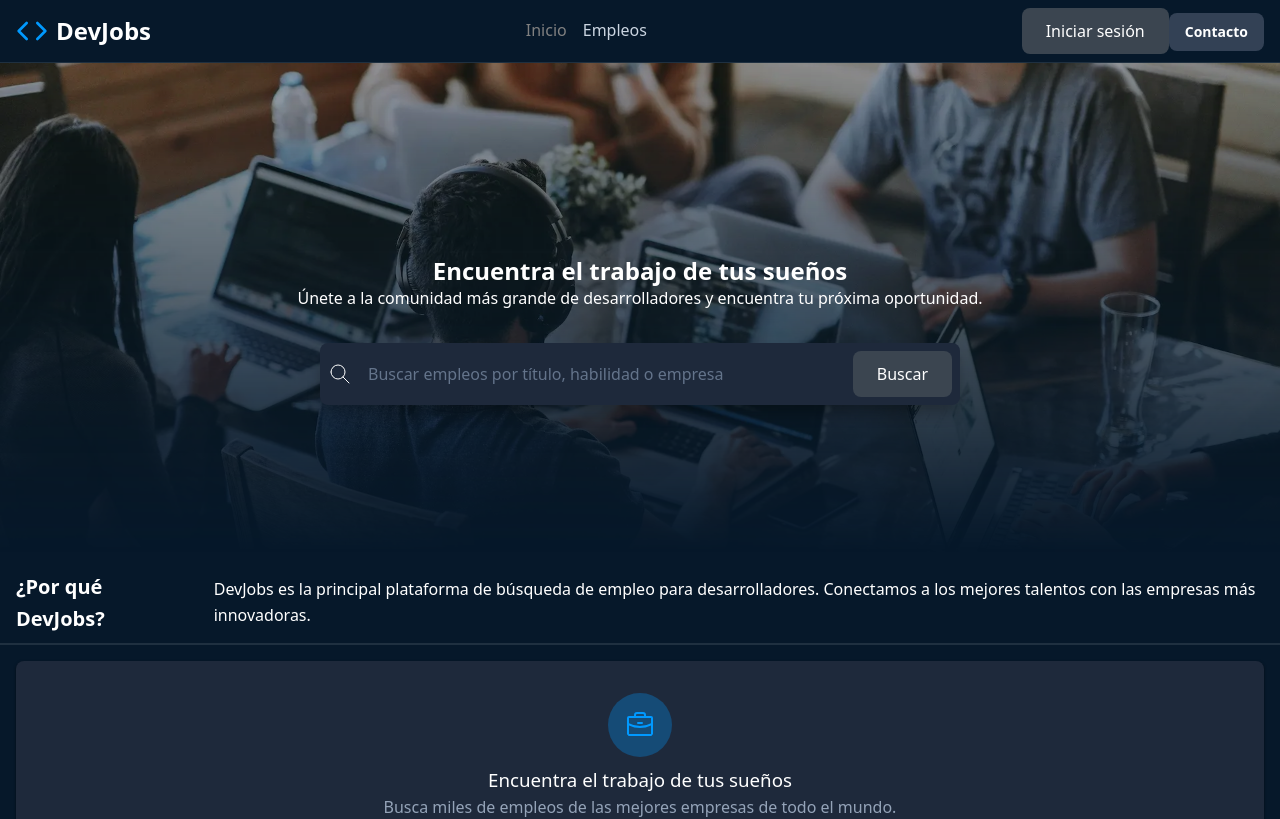
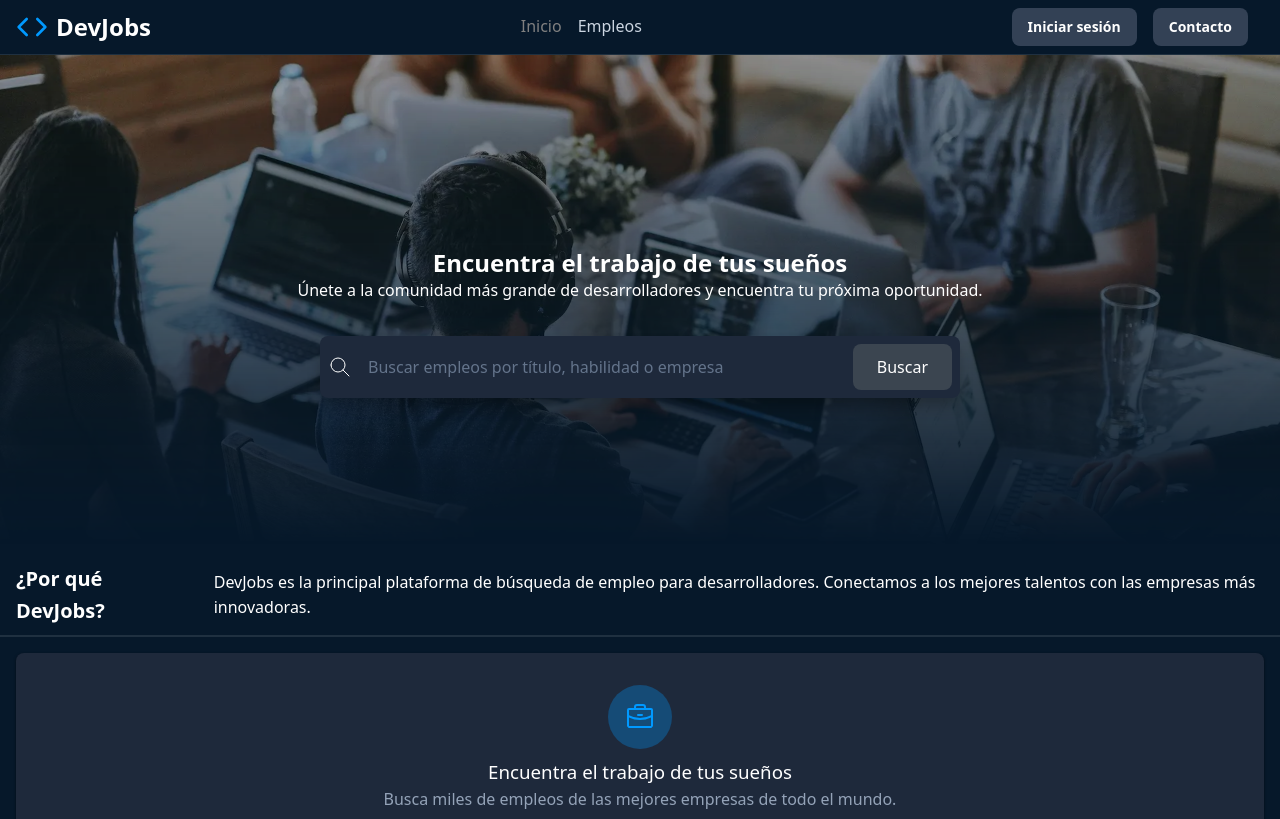
Before and after one commit to YouneKass/InfoJobs, a React (Vite) app: page / in a window 1280 px wide. Shown: the top 819 px of the page. Built offline with nearby package versions, Linux system fonts and the light colour scheme.

Commit message:
Integracion de store favoritos en la ui

```diff
--- a/src/components/Header.jsx
+++ b/src/components/Header.jsx
@@ -1,8 +1,14 @@
 import { NavLink } from "react-router"
 import { Link } from "./Link"
 import { useAuthStore } from "../store/authStore";
+import { useFavoritesStore } from "../store/favoritesStore";
 
 export function Header() {
+    const { isLoggedIn } = useAuthStore()
+    const { countFavorites } = useFavoritesStore()
+
+    const numberOfFavorites = countFavorites()
+
     return(
         <header>
             <Link href="/" style={{ textDecoration: 'none' }}>
@@ -17,8 +23,13 @@ export function Header() {
             </Link>
 
             <nav>
-                <NavLink className={({ isActive }) => isActive ? 'nav-link-active' : '' } to="/">Inicio</NavLink>
-                <NavLink className={({ isActive }) => isActive ? 'nav-link-active' : '' } to="/search">Empleos</NavLink>
+                <NavLink className={({ isActive }) => isActive ? 'nav-link-active' : '' } to="/"> Inicio </NavLink>
+                <NavLink className={({ isActive }) => isActive ? 'nav-link-active' : '' } to="/search"> Empleos </NavLink>
+                {
+                    isLoggedIn && (
+                        <NavLink className={({ isActive }) => isActive ? 'nav-link-active' : '' } to="/profile"> Perfil 🧑‍💼 {numberOfFavorites} </NavLink>
+                    )
+                }
             </nav>
 
 
@@ -26,7 +37,7 @@ export function Header() {
             <div>
                 <HeaderUserButton />
 
-                <NavLink className={({ isActive }) => isActive ? 'nav-link-active' : '' } to="/contact">Contacto</NavLink>
+                <NavLink className={({ isActive }) => isActive ? 'nav-link-active' : '' } to="/contact"> Contacto </NavLink>
             </div>
         </header>
     )
@@ -34,7 +45,8 @@ export function Header() {
 
 const HeaderUserButton = () => {
     const { isLoggedIn, login, logout } = useAuthStore()
+
     return  isLoggedIn
-        ? <button onClick={logout}>Cerrar sesión</button>
-        : <button onClick={login}>Iniciar sesión</button>
+        ? <a onClick={logout} style={{ cursor: 'pointer' }}>Cerrar sesión</a>
+        : <a onClick={login} style={{ cursor: 'pointer' }}>Iniciar sesión</a>
 }
--- a/src/components/JobCard.jsx
+++ b/src/components/JobCard.jsx
@@ -1,6 +1,17 @@
 import { useState } from "react"
 import { Link } from "./Link";
 import  styles  from "./JobCard.module.css";
+import { useFavoritesStore } from "../store/favoritesStore";
+
+function JobCardFavoriteButton ({ jobId }) {
+    const { toggleFavorite, isFavorite } = useFavoritesStore()
+
+    return (
+        <button onClick={() => toggleFavorite(jobId)} aria-label={isFavorite(jobId) ? 'Remove from favorites' : 'Add to favorites'}>
+            {isFavorite(jobId) ? '🧑‍💻' : '🧑‍💼'}
+        </button>
+    )
+}
 
 export function JobCard({ job }) {
     const [isApplied, setIsApplied] = useState(false)
@@ -33,6 +44,7 @@ export function JobCard({ job }) {
                     Ver detalles...
                 </Link>
                 <button className={buttonClasses} onClick={handleApplyClick}>{buttonText}</button>
+                <JobCardFavoriteButton jobId={job.id} />
             </div>
         </article>
     )
--- a/src/index.css
+++ b/src/index.css
@@ -133,7 +133,13 @@ header div a {
     font-size: 0.875rem;
     font-weight: 700;
     text-decoration: none;
-    /* TODO */
+}
+
+header > div {
+    display: flex;
+    align-items: center;
+    gap: 1rem;
+    padding-right: 1rem;
 }
 
 /* Hero */
@@ -425,11 +431,6 @@ article {
     font-weight: bold;
 }
 
-.nav-link-active {
-        color: yellow;
-        pointer-events: none;
-}
-
 /* Formulario Contacto */
 .contacTitle{
     text-align: center;
@@ -471,6 +472,6 @@ article {
 }
 
 .active {
-  font-weight: bold;
-  text-decoration: underline;
+    font-weight: bold;
+    text-decoration: underline;
 }
```
